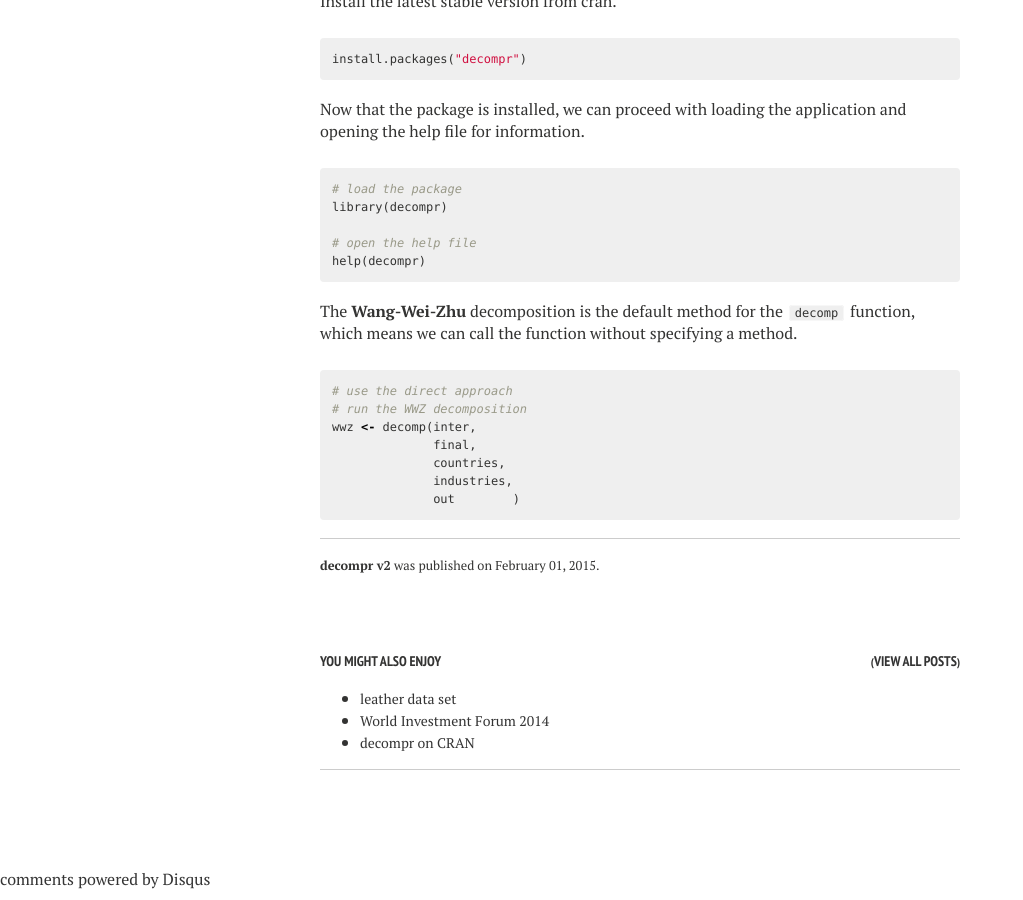
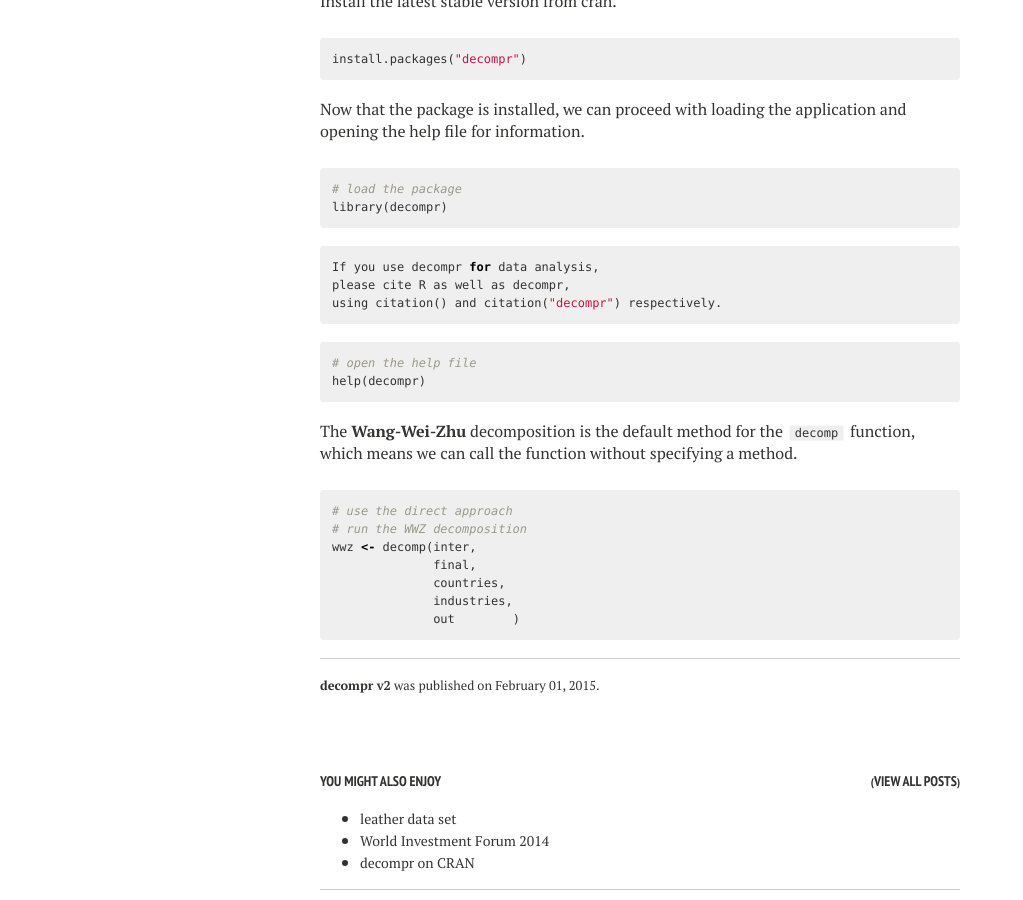
Before and after one commit to bquast/decompr, a Jekyll site: the page built from _posts/2015-02-01-decompr-v2.md, in a window 1280 px wide and 900 px high, scrolled down 1330 px. Shown: the whole window, without its empty margins (0-1023 px from the left). Built offline with Jekyll 4.4.1, drawn with Linux system fonts in a browser that asks for light colours; nearby versions of some CDN libraries; comment, search, counter and statistics services are not loaded.

Commit message:
add notice

```diff
--- a/_posts/2015-02-01-decompr-v2.md
+++ b/_posts/2015-02-01-decompr-v2.md
@@ -60,7 +60,15 @@ Now that the package is installed, we can proceed with loading the application a
 {% highlight r %}
 # load the package
 library(decompr)
+{% endhighlight %}
 
+{% highlight r %}
+If you use decompr for data analysis,
+please cite R as well as decompr,
+using citation() and citation("decompr") respectively.
+{% endhighlight %}
+
+{% highlight r %}
 # open the help file
 help(decompr)
 {% endhighlight %}
```
